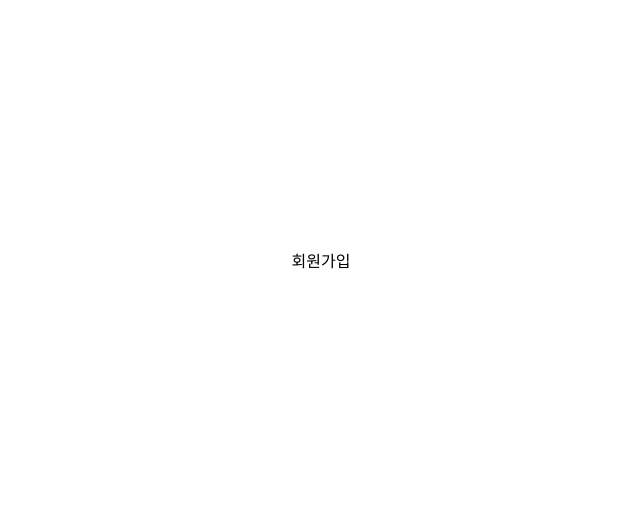
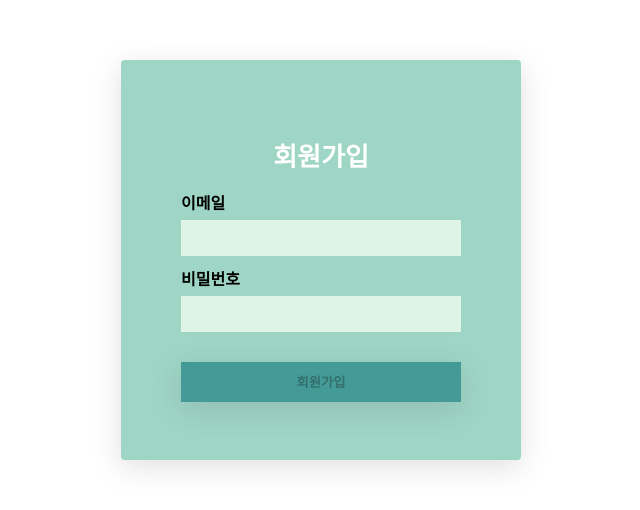
Before and after one commit to wjstjdus96/pre-onboarding-11th-1-17, a React (Create React App) app: page /signup in a window 1280 px wide. Shown: the part 140-650 px from the top of the page, without its empty margins (319-959 px from the left). Built offline with nearby package versions, Linux system fonts and the light colour scheme.

Commit message:
fix(SignUp): 상수처리

```diff
--- a/src/pages/SignUp.js
+++ b/src/pages/SignUp.js
@@ -1,5 +1,43 @@
+import AuthForm from "../components/authForm/AuthForm";
 import AuthLayout from "../layouts/AuthLayout";
+import { useNavigate } from "react-router-dom";
+import { requestSignUp } from "../apis/auth";
+import { useAuthForm } from "../hooks/useAuthForm";
+import { checkValidation } from "../utils/checkValidation";
+import { SIGN_UP } from "../constants/const";
 
 export default function SignUp() {
-  return <AuthLayout>회원가입</AuthLayout>;
+  const navigate = useNavigate();
+
+  const {
+    authFormValue: { email, password },
+    handleChange,
+  } = useAuthForm();
+
+  const handleSubmit = async (event) => {
+    event.preventDefault();
+
+    await requestSignUp(email, password)
+      .then((res) => {
+        if (res?.status === 201) {
+          navigate("/signin");
+        }
+      })
+      .catch((err) => {
+        alert(err);
+      });
+  };
+
+  return (
+    <AuthLayout>
+      <AuthForm
+        title={SIGN_UP}
+        buttonTestId={"signup-button"}
+        buttonName={SIGN_UP}
+        onSubmit={handleSubmit}
+        onInputChange={handleChange}
+        isDisabledButton={checkValidation(email, password)}
+      />
+    </AuthLayout>
+  );
 }
```
